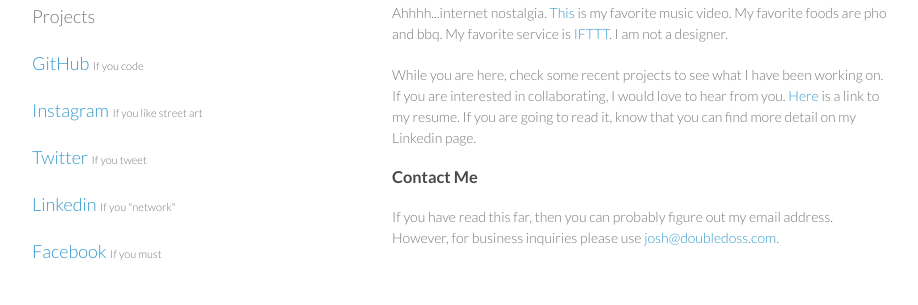
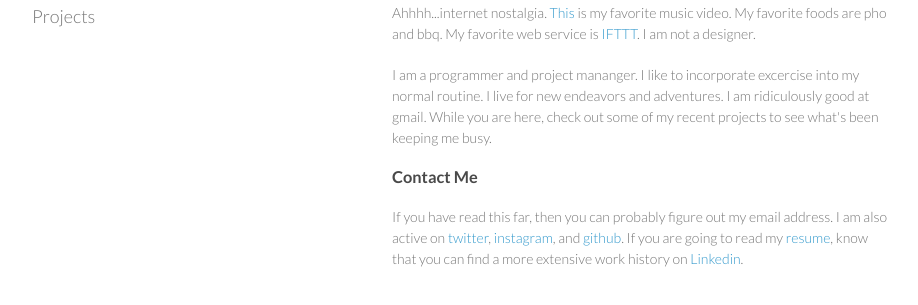
Before and after one commit to wilsojb/wilsojb.github.io, a plain HTML site: page index.html in a window 1280 px wide. Shown: the part 157-462 px from the top of the page, without its empty margins (178-1096 px from the left). Drawn offline with nearby package versions, Linux system fonts and the light colour scheme.

Commit message:
departure from atmos complete

```diff
--- a/index.html
+++ b/index.html
@@ -17,7 +17,6 @@
     <div class="wrapper">
       <header>
         <h1 id="title">wilsojb</h1>
-
         <p class="view">
           <a href="" class="tab" id="about">About</a>
         </p>
@@ -25,41 +24,16 @@
         <p class="view">
           <a href="" class="tab" id="projects">Projects</a>
         </p>
-
-        <p class="view">
-          <a target="_blank" href="https://github.com/wilsojb">GitHub</a>
-          <small>If you code</small>
-        </p>
-
-        <p class="view">
-          <a target="_blank" href="https://instagram.com/wilsojb">Instagram</a>
-          <small>If you like street art</small>
-        </p>
-
-        <p class="view">
-          <a target="_blank" href="https://twitter.com/wilsojb">Twitter</a>
-          <small>If you tweet</small>
-        </p>
-
-        <p class="view">
-          <a target="_blank" href="https://linkedin.com/in/wilsojb">Linkedin</a>
-          <small>If you "network"</small>
-        </p>
-
-        <p class="view">
-          <a target="_blank" href="https://facebook.com/wilsojb">Facebook</a>
-          <small>If you must</small>
-        </p>
       </header>
 
       <section id="about">
         <h3>Hello</h3>
-        <p>I am Josh Wilson. <a href="" class="user-mention">@wilsojb</a> is my handle on many services. It is a mash up of my last name and the beginning of my first and middle. I signed up for gmail when I was 20 and choose to drop the 'n' because wilsonjb@gmail.com was already taken. Ahhhh...internet nostalgia. <a target="_blank" href="https://www.youtube.com/watch?v=BYbJmQj5VkE">This</a> is my favorite music video. My favorite foods are pho and bbq. My favorite service is <a href="https:/ifttt.com" target="_blank">IFTTT</a>. I am not a designer. </p>
+        <p>I am Josh Wilson. <a href="" class="user-mention">@wilsojb</a> is my handle on many services. It is a mash up of my last name and the beginning of my first and middle. I signed up for gmail when I was 20 and choose to drop the 'n' because wilsonjb@gmail.com was already taken. Ahhhh...internet nostalgia. <a target="_blank" href="https://www.youtube.com/watch?v=BYbJmQj5VkE">This</a> is my favorite music video. My favorite foods are pho and bbq. My favorite web service is <a href="https:/ifttt.com" target="_blank">IFTTT</a>. I am not a designer. </p>
 
-        <p>While you are here, check some recent projects to see what I have been working on. If you are interested in collaborating, I would love to hear from you. <a href="#">Here</a> is a link to my resume. If you are going to read it, know that you can find more detail on my Linkedin page. </p>
+        <p>I am a programmer and project mananger. I like to incorporate excercise into my normal routine. I live for new endeavors and adventures. I am ridiculously good at gmail. While you are here, check out some of my recent projects to see what's been keeping me busy.</p>
 
         <h3>Contact Me</h3>
-        <p>If you have read this far, then you can probably figure out my email address. However, for business inquiries please use <a href="">josh@doubledoss.com</a>.</p>
+        <p>If you have read this far, then you can probably figure out my email address. I am also active on <a target="_blank" href="https://twitter.com/wilsojb">twitter</a>, <a target="_blank" href="http://instagram.com/wilsojb/">instagram</a>, and <a target="_blank" href="https://github.com/wilsojb">github</a>. If you are going to read my <a target="_blank" href="#">resume</a>, know that you can find a more extensive work history on <a target="_blank" href="https://linkedin.com/in/wilsojb">Linkedin</a>.</p>
       </section>
 
       <section id="projects">
--- a/javascripts/index.js
+++ b/javascripts/index.js
@@ -56,7 +56,6 @@ $(document).ready(function(){
     }
     pAnchor.removeClass("highlight");
     aAnchor.addClass("highlight");
-    dd.fadeOut(500);
     projects.fadeOut(500, function(){
       about.fadeIn(500);
     });
```
